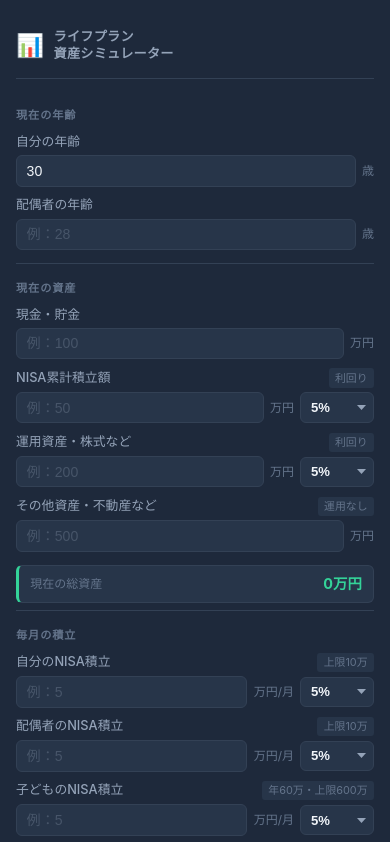
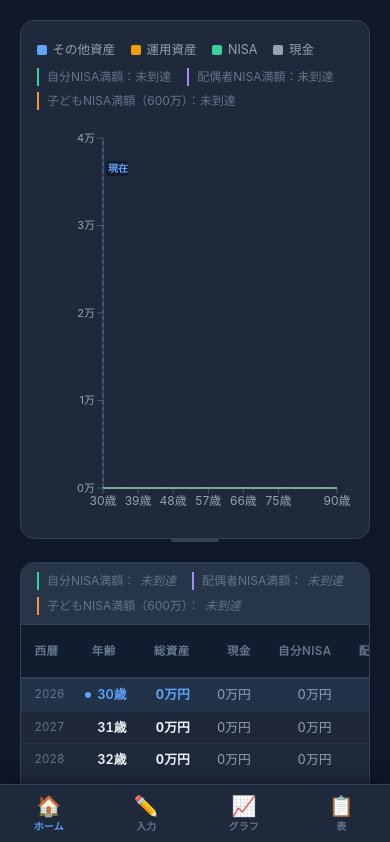
Before and after one commit to yoshidatakato/nisa-simulator, a React (Vite) app: page / in a window 390 px wide. Shown: the top 842 px of the page. Built offline with nearby package versions, Linux system fonts and the light colour scheme.

Commit message:
スマホ用下タブナビゲーション追加

```diff
--- a/src/App.css
+++ b/src/App.css
@@ -446,6 +446,11 @@ body {
   width: 64px;
 }
 
+/* ===== モバイルタブナビゲーション ===== */
+.tab-nav {
+  display: none; /* PCでは非表示 */
+}
+
 /* ===== レスポンシブ ===== */
 @media (max-width: 860px) {
   .app-layout { flex-direction: column; overflow: visible; }
@@ -459,3 +464,64 @@ body {
   .main-area { height: auto; overflow: visible; }
   .app { height: auto; min-height: 100vh; }
 }
+
+@media (max-width: 768px) {
+  /* タブバー表示 */
+  .tab-nav {
+    display: flex;
+    position: fixed;
+    bottom: 0;
+    left: 0;
+    right: 0;
+    height: 60px;
+    background: var(--bg-surface);
+    border-top: 1px solid var(--border);
+    z-index: 100;
+    box-shadow: 0 -4px 16px rgba(0,0,0,0.3);
+  }
+  .tab-btn {
+    flex: 1;
+    display: flex;
+    flex-direction: column;
+    align-items: center;
+    justify-content: center;
+    gap: 2px;
+    background: none;
+    border: none;
+    cursor: pointer;
+    color: var(--text-muted);
+    padding: 0;
+    transition: color var(--transition);
+    -webkit-tap-highlight-color: transparent;
+  }
+  .tab-btn--active {
+    color: var(--accent-blue);
+  }
+  .tab-icon {
+    font-size: 1.25rem;
+    line-height: 1;
+  }
+  .tab-label {
+    font-size: 0.62rem;
+    font-weight: 600;
+    letter-spacing: 0.02em;
+  }
+
+  /* コンテンツがタブバーに隠れないよう余白 */
+  .app { padding-bottom: 60px; }
+
+  /* タブ切り替えの表示制御 */
+  /* ホームタブ：グラフ＋表（サイドバー非表示） */
+  [data-tab="home"] .mobile-hide-non-input { display: none !important; }
+
+  /* 入力タブ：サイドバーのみ（メインエリア非表示） */
+  [data-tab="input"] .mobile-hide-input { display: none !important; }
+
+  /* グラフタブ：グラフのみ（サイドバー・表非表示） */
+  [data-tab="chart"] .mobile-hide-non-input { display: none !important; }
+  [data-tab="chart"] .mobile-hide-table    { display: none !important; }
+
+  /* 表タブ：表のみ（サイドバー・グラフ非表示） */
+  [data-tab="table"] .mobile-hide-non-input { display: none !important; }
+  [data-tab="table"] .mobile-hide-chart     { display: none !important; }
+}
--- a/src/App.jsx
+++ b/src/App.jsx
@@ -36,6 +36,13 @@ const DEFAULT_INPUTS = {
 const MIN_CHART_H = 150;
 const DEFAULT_CHART_H = 400;
 
+const TABS = [
+  { id: 'home',  label: 'ホーム',  icon: '🏠' },
+  { id: 'input', label: '入力',    icon: '✏️'  },
+  { id: 'chart', label: 'グラフ',  icon: '📈' },
+  { id: 'table', label: '表',      icon: '📋' },
+];
+
 export default function App() {
   const [inputs, setInputs] = useLocalStorage('lp3_inputs', DEFAULT_INPUTS);
   const set = (key, val) => setInputs((p) => ({ ...p, [key]: val }));
@@ -46,14 +53,12 @@ export default function App() {
   );
 
   const [chartHeight, setChartHeight] = useState(DEFAULT_CHART_H);
+  const [mobileTab, setMobileTab] = useState('home');
 
   const startDrag = (clientY) => {
     const startY = clientY;
     const startH = chartHeight;
-
-    const onMove = (y) => {
-      setChartHeight(Math.max(MIN_CHART_H, startH + (y - startY)));
-    };
+    const onMove = (y) => setChartHeight(Math.max(MIN_CHART_H, startH + (y - startY)));
     const onMouseMove = (e) => onMove(e.clientY);
     const onTouchMove = (e) => { e.preventDefault(); onMove(e.touches[0].clientY); };
     const cleanup = () => {
@@ -68,13 +73,21 @@ export default function App() {
     window.addEventListener('touchend',  cleanup);
   };
 
+  // モバイルタブの表示制御（PCでは常に表示）
+  const hide = (tab) => `mobile-hide-${tab}`;
+
   return (
     <div className="app">
-      <div className="app-layout">
-        <aside className="sidebar">
+      <div className="app-layout" data-tab={mobileTab}>
+        {/* サイドバー：PC常時表示 / モバイルは「入力」タブのみ */}
+        <aside className={`sidebar ${hide('non-input')}`}>
           <InputPanel inputs={inputs} set={set} />
         </aside>
-        <main className="main-area">
+
+        {/* メインエリア：PC常時表示 / モバイルは「ホーム」「グラフ」「表」タブ */}
+        <main className={`main-area ${hide('input')}`}>
+          {/* グラフ：ホーム・グラフタブで表示 */}
+          <div className={hide('table')}>
             <AssetChart
               data={data}
               currentAge={inputs.currentAge}
@@ -90,6 +103,10 @@ export default function App() {
               onMouseDown={(e) => { e.preventDefault(); startDrag(e.clientY); }}
               onTouchStart={(e) => startDrag(e.touches[0].clientY)}
             />
+          </div>
+
+          {/* 表：ホーム・表タブで表示 */}
+          <div className={hide('chart')}>
             <AssetTable
               data={data}
               currentAge={inputs.currentAge}
@@ -98,8 +115,23 @@ export default function App() {
               spouseFullAge={spouseFullAge}
               childFullAge={childFullAge}
             />
+          </div>
         </main>
       </div>
+
+      {/* モバイル専用タブナビゲーション */}
+      <nav className="tab-nav">
+        {TABS.map((t) => (
+          <button
+            key={t.id}
+            className={`tab-btn ${mobileTab === t.id ? 'tab-btn--active' : ''}`}
+            onClick={() => setMobileTab(t.id)}
+          >
+            <span className="tab-icon">{t.icon}</span>
+            <span className="tab-label">{t.label}</span>
+          </button>
+        ))}
+      </nav>
     </div>
   );
 }
```
Lines whose indentation alone changed are shown as unchanged.
